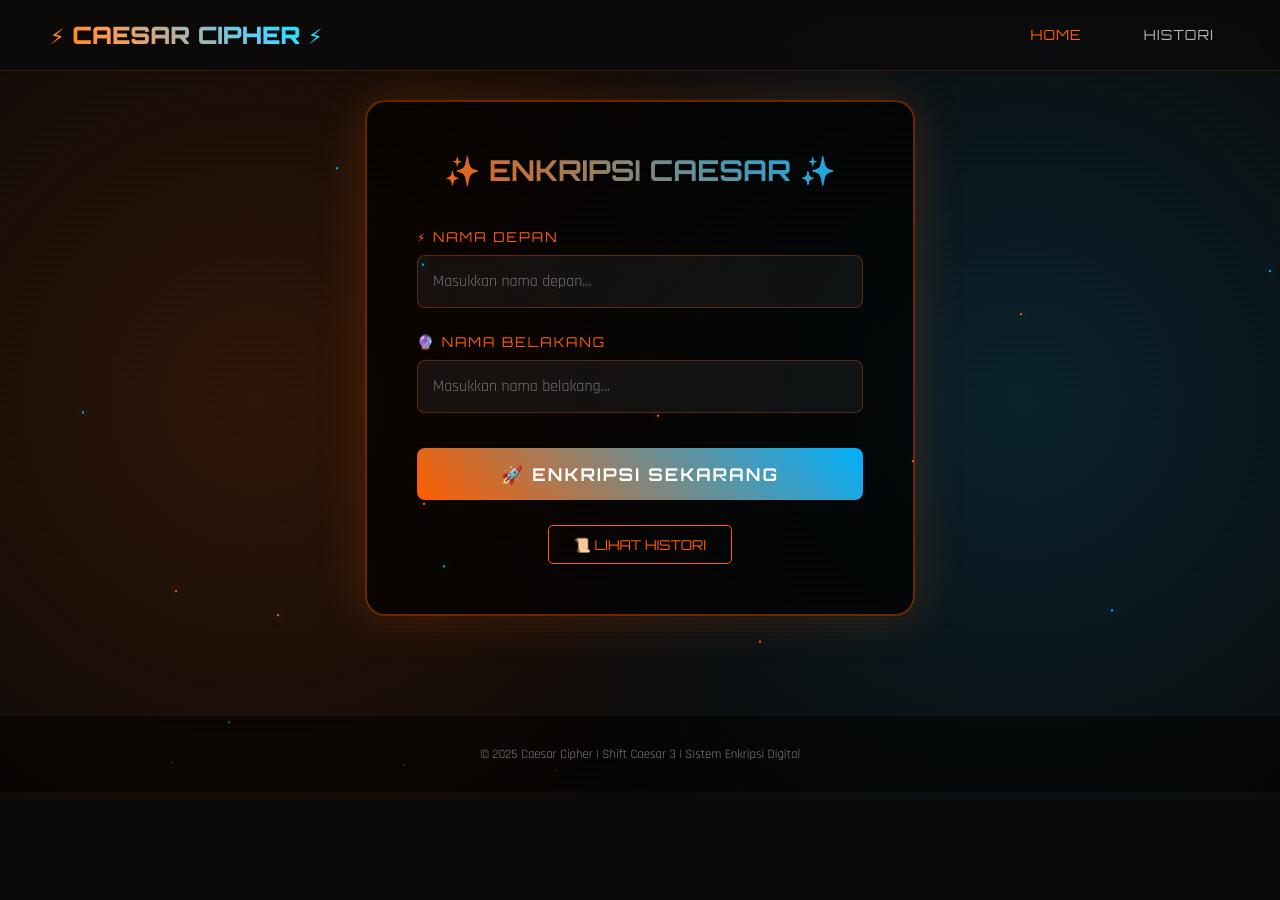
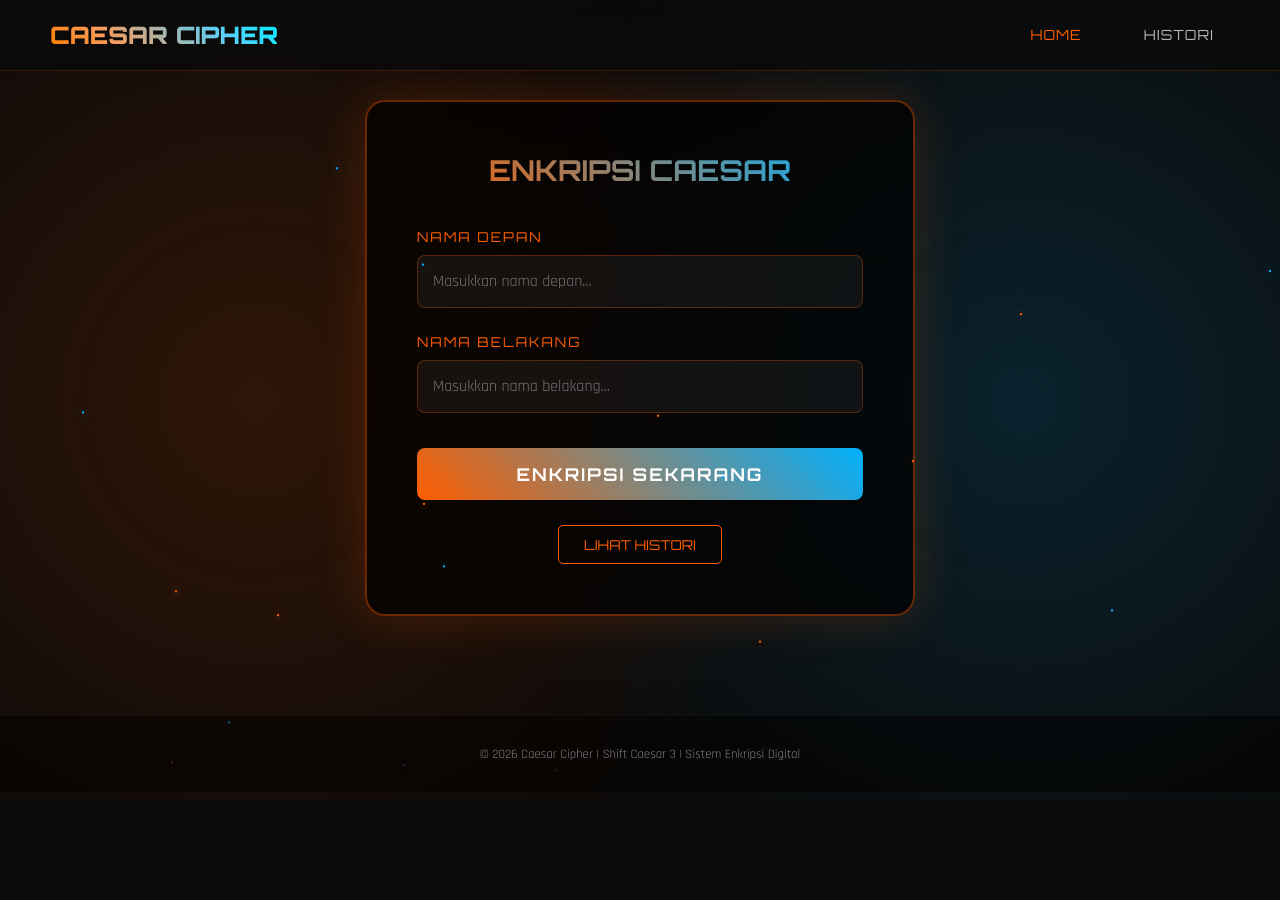
Before and after one commit to zamroniahmad344-sketch/flask-caesar-cipher, a Flask app: page / in a window 1280 px wide. Run offline with Flask 3, Linux system fonts and the light colour scheme.

Commit message:
Update form.html

```diff
--- a/templates/form.html
+++ b/templates/form.html
@@ -129,7 +129,7 @@
     <nav id="navbar">
         <div class="nav-container">
             <a href="/" class="logo-link">
-                <span class="logo-text">⚡ CAESAR CIPHER ⚡</span>
+                <span class="logo-text"> CAESAR CIPHER </span>
             </a>
             <ul class="nav-links">
                 <li><a href="/" class="nav-link active">Home</a></li>
@@ -140,27 +140,27 @@
 
     <div class="container">
         <div class="encrypt-card">
-            <h1 class="encrypt-title">✨ ENKRIPSI CAESAR ✨</h1>
+            <h1 class="encrypt-title"> ENKRIPSI CAESAR </h1>
             <form action="/" method="post">
                 <div class="form-group">
-                    <label>⚡ NAMA DEPAN</label>
+                    <label> NAMA DEPAN</label>
                     <input type="text" name="namaDepan" placeholder="Masukkan nama depan..." required>
                 </div>
                 <div class="form-group">
-                    <label>🔮 NAMA BELAKANG</label>
+                    <label> NAMA BELAKANG</label>
                     <input type="text" name="namaBelakang" placeholder="Masukkan nama belakang..." required>
                 </div>
-                <button type="submit" class="btn-submit">🚀 ENKRIPSI SEKARANG</button>
+                <button type="submit" class="btn-submit"> ENKRIPSI SEKARANG</button>
             </form>
             <div class="nav-buttons">
-                <a href="/histori" class="nav-btn">📜 LIHAT HISTORI</a>
+                <a href="/histori" class="nav-btn"> LIHAT HISTORI</a>
             </div>
         </div>
     </div>
 
     <footer>
         <div class="footer-content">
-            <p class="copyright">© 2025 Caesar Cipher | Shift Caesar 3 | Sistem Enkripsi Digital</p>
+            <p class="copyright">© 2026 Caesar Cipher | Shift Caesar 3 | Sistem Enkripsi Digital</p>
         </div>
     </footer>
 
```
